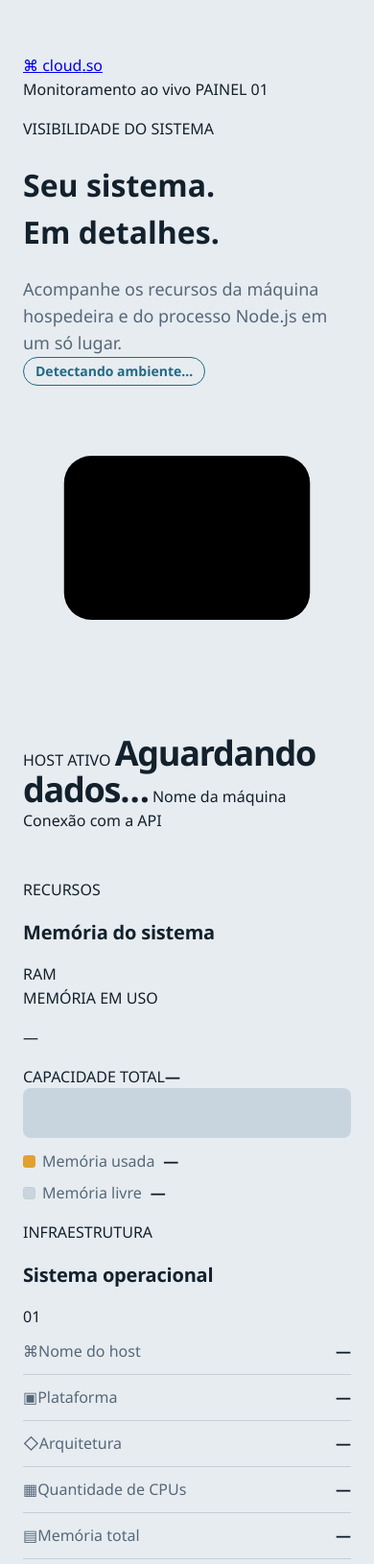
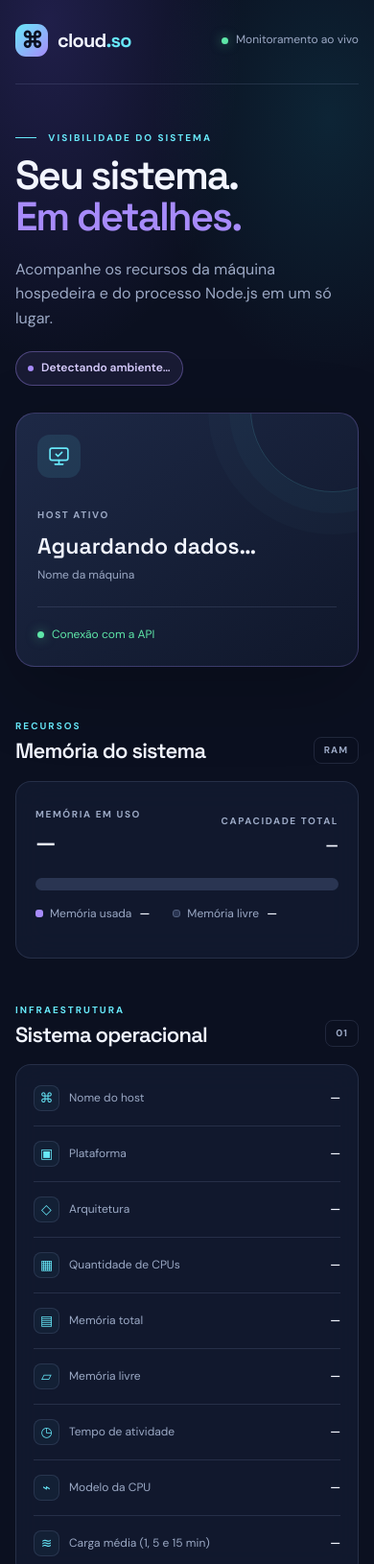
Before and after one commit to marini-krod/Fatec-ADS, a website: page cloud-so-app-render/public/index.html in a window 390 px wide. Shown: the top 1630 px of the page at 96% size. Drawn offline with Linux system fonts and the light colour scheme; no server answers.

Commit message:
Style Cloud SO dashboard with responsive dark theme

```diff
--- a/cloud-so-app-render/public/style.css
+++ b/cloud-so-app-render/public/style.css
@@ -1,221 +1,110 @@
 :root {
-  --fundo: #E7ECF0;
-  --tinta: #13212C;
-  --suave: #56687A;
-  --linha: #C3CED7;
-  --petroleo: #1E6A86;
-  --ambar: #E2A12E;
-  --livre: #C9D5DE;
-  --fonte: 'Manrope', 'Segoe UI', system-ui, -apple-system, sans-serif;
+  color-scheme: dark;
+  --fundo: #0b1020;
+  --painel: rgba(19, 27, 49, .82);
+  --painel-claro: #17213a;
+  --tinta: #f2f5ff;
+  --suave: #9ca9c5;
+  --linha: rgba(160, 177, 218, .15);
+  --roxo: #a78bfa;
+  --azul: #67e8f9;
+  --verde: #5ee6a8;
+  --ambar: #fbbf65;
+  --fonte: 'DM Sans', system-ui, sans-serif;
+  --titulo: 'Space Grotesk', system-ui, sans-serif;
 }
-
-@media (prefers-color-scheme: dark) {
-  :root {
-    --fundo: #16212A;
-    --tinta: #E6EDF2;
-    --suave: #93A6B6;
-    --linha: #2E3E4B;
-    --petroleo: #5FB3D1;
-    --ambar: #E8AE45;
-    --livre: #2B3B48;
-  }
+* { box-sizing: border-box; }
+html { scroll-behavior: smooth; }
+body {
+  margin: 0; min-height: 100vh; overflow-x: hidden;
+  background: var(--fundo); color: var(--tinta); font-family: var(--fonte);
+  font-size: 15px; line-height: 1.6; font-variant-numeric: tabular-nums;
 }
-
-* { box-sizing: border-box; }
-
-body {
-  margin: 0;
-  background: var(--fundo);
-  color: var(--tinta);
-  font-family: var(--fonte);
-  font-size: 1rem;
-  line-height: 1.55;
-  font-variant-numeric: tabular-nums;
+.fundo-decorativo {
+  position: absolute; inset: 0 0 auto; height: 620px; pointer-events: none; z-index: -1;
+  background: radial-gradient(ellipse at 13% 4%, rgba(115, 88, 238, .20), transparent 42%),
+              radial-gradient(ellipse at 88% 20%, rgba(27, 184, 208, .12), transparent 38%);
 }
-
-.pagina {
-  max-width: 60rem;
-  margin: 0 auto;
-  padding: 3.5rem 1.5rem 3rem;
+.pagina { width: min(100% - 48px, 1080px); margin: 0 auto; padding: 24px 0 30px; }
+.navegacao { display: flex; align-items: center; justify-content: space-between; padding: 8px 0 28px; border-bottom: 1px solid var(--linha); }
+.marca-app { display: inline-flex; gap: 10px; align-items: center; color: var(--tinta); text-decoration: none; font: 700 20px var(--titulo); letter-spacing: -.8px; }
+.marca-icone { display: grid; place-items: center; width: 34px; height: 34px; border-radius: 11px; color: #0b1020; font-size: 23px; background: linear-gradient(135deg, var(--azul), var(--roxo)); }
+.marca-destaque { color: var(--azul); }
+.nav-direita { display: flex; align-items: center; gap: 20px; color: var(--suave); font-size: 12px; }
+.indicador, .host-status { display: inline-flex; align-items: center; gap: 8px; }
+.ponto { width: 7px; height: 7px; display: inline-block; border-radius: 50%; background: var(--verde); box-shadow: 0 0 12px rgba(94, 230, 168, .55); flex: 0 0 auto; }
+.versao { border: 1px solid var(--linha); border-radius: 7px; padding: 4px 8px; letter-spacing: 1px; font-size: 10px; }
+.topo { display: grid; grid-template-columns: 1.25fr .75fr; align-items: center; gap: 48px; padding: 68px 0 72px; }
+.sobretitulo { margin: 0 0 10px; color: var(--azul); font-size: 10px; font-weight: 700; letter-spacing: 2px; }
+.linha-sobretitulo { display: inline-block; width: 22px; height: 1px; margin: 0 8px 3px 0; background: var(--azul); }
+h1, h2, p { margin-top: 0; }
+h1 { margin: 0; font: 600 clamp(42px, 6vw, 68px)/1.02 var(--titulo); letter-spacing: -3px; }
+h1 > span { color: var(--roxo); }
+.resumo { max-width: 500px; margin: 20px 0 22px; color: var(--suave); font-size: 16px; }
+.ambiente { display: inline-flex; align-items: center; gap: 8px; margin: 0; padding: 7px 12px; border: 1px solid rgba(167, 139, 250, .38); border-radius: 999px; color: #d9ceff; background: rgba(167, 139, 250, .09); font-size: 12px; font-weight: 600; }
+.ambiente::before { content: ''; width: 6px; height: 6px; border-radius: 50%; background: var(--roxo); }
+.ambiente.nuvem { color: #a5f3fc; border-color: rgba(103, 232, 249, .3); background: rgba(103, 232, 249, .08); }
+.ambiente.nuvem::before { background: var(--azul); }
+.cartao-host { position: relative; padding: 27px; border: 1px solid rgba(167, 139, 250, .24); border-radius: 20px; background: linear-gradient(145deg, rgba(31, 42, 72, .94), rgba(17, 24, 44, .92)); box-shadow: 0 24px 80px rgba(0, 0, 0, .22); overflow: hidden; }
+.cartao-host::after { content: ''; position: absolute; width: 170px; height: 170px; top: -90px; right: -60px; border-radius: 50%; border: 1px solid rgba(103, 232, 249, .16); box-shadow: 0 0 0 22px rgba(103, 232, 249, .025), 0 0 0 44px rgba(103, 232, 249, .02); }
+.host-icone { display: grid; place-items: center; width: 45px; height: 45px; margin-bottom: 25px; border-radius: 13px; color: var(--azul); background: rgba(103, 232, 249, .1); }
+.host-icone svg { width: 25px; height: 25px; fill: none; stroke: currentColor; stroke-width: 1.6; stroke-linecap: round; stroke-linejoin: round; }
+.rotulo-pequeno { color: var(--suave); font-size: 10px; font-weight: 700; letter-spacing: 1.6px; }
+.hostname { display: block; margin: 8px 0 3px; font: 600 23px/1.25 var(--titulo); overflow-wrap: anywhere; }
+.host-legenda { color: var(--suave); font-size: 12px; }
+.host-linha { height: 1px; margin: 22px 0 15px; background: var(--linha); }
+.host-status { color: var(--verde); font-size: 12px; }
+.secao { margin-bottom: 46px; }
+.secao-cabecalho { display: flex; align-items: end; justify-content: space-between; margin-bottom: 18px; }
+.secao-cabecalho .sobretitulo { margin-bottom: 4px; }
+h2 { margin: 0; font: 600 clamp(22px, 3vw, 28px)/1.2 var(--titulo); letter-spacing: -.8px; }
+.etiqueta, .secao-numero { color: var(--suave); border: 1px solid var(--linha); border-radius: 8px; padding: 5px 10px; font-size: 10px; font-weight: 700; letter-spacing: 1px; }
+.memoria-cartao, .fatos { border: 1px solid var(--linha); border-radius: 16px; background: var(--painel); backdrop-filter: blur(16px); }
+.memoria-cartao { padding: 25px 27px 20px; }
+.memoria-resumo { display: flex; align-items: end; justify-content: space-between; gap: 20px; margin-bottom: 22px; }
+.memoria-numero { margin: 5px 0 0; font: 600 clamp(24px, 4vw, 34px)/1.2 var(--titulo); color: var(--tinta); }
+.memoria-total { display: flex; flex-direction: column; align-items: end; gap: 5px; }
+.memoria-total strong { font-size: 15px; }
+.barra { position: relative; display: flex; height: 13px; border-radius: 99px; overflow: hidden; background: #2a3552; }
+.barra-usada { background: linear-gradient(90deg, #8b5cf6, #67e8f9); width: 0%; border-radius: 99px; transition: width .6s ease; min-width: 0; }
+.legenda { display: flex; flex-wrap: wrap; gap: 9px 24px; margin-top: 15px; }
+.legenda p { margin: 0; color: var(--suave); font-size: 12px; }
+.legenda strong { color: var(--tinta); margin-left: 5px; font-weight: 600; }
+.marca { display: inline-block; width: 8px; height: 8px; margin-right: 7px; border-radius: 3px; vertical-align: 0; }
+.marca.usada { background: var(--roxo); }.marca.livre { background: #2a3552; border: 1px solid #53617f; }
+.limite { position: absolute; z-index: 2; top: -3px; bottom: -3px; border-left: 2px dashed #fff; }
+.limite span { position: absolute; bottom: 20px; left: 5px; padding: 4px 7px; border-radius: 5px; background: var(--painel-claro); color: var(--azul); font-size: 10px; white-space: nowrap; }
+.nota { margin: 16px 0 0; color: var(--suave); font-size: 12px; }
+.fatos { display: grid; grid-template-columns: repeat(2, minmax(0, 1fr)); gap: 0 28px; margin: 0; padding: 8px 25px; }
+.fatos > div { display: flex; align-items: center; justify-content: space-between; gap: 16px; min-width: 0; padding: 15px 0; border-bottom: 1px solid var(--linha); }
+.fatos > div:nth-last-child(-n+2) { border-bottom: 0; }
+.fatos dt { display: flex; align-items: center; gap: 10px; color: var(--suave); font-size: 12px; }
+.fato-icone { display: grid; place-items: center; width: 27px; height: 27px; flex: 0 0 auto; border: 1px solid var(--linha); border-radius: 8px; color: var(--azul); background: rgba(103, 232, 249, .04); font-size: 14px; }
+.fatos dd { margin: 0; max-width: 55%; color: var(--tinta); font-size: 12px; font-weight: 600; text-align: right; overflow-wrap: anywhere; }
+.rodape { display: flex; align-items: center; justify-content: space-between; gap: 18px; margin-top: 58px; padding: 20px 0; border-top: 1px solid var(--linha); }
+.rodape-status { display: flex; align-items: center; gap: 11px; }
+.rodape-status > .ponto { width: 8px; height: 8px; }
+.rodape-status strong, .rodape-legenda { display: block; }
+.rodape-status strong { max-width: 650px; font-size: 12px; font-weight: 600; }
+.rodape-legenda { color: var(--suave); font-size: 11px; }
+button { display: inline-flex; align-items: center; gap: 8px; flex: 0 0 auto; padding: 10px 14px; border: 1px solid rgba(167, 139, 250, .45); border-radius: 9px; background: rgba(167, 139, 250, .09); color: #e4dcff; font: 600 12px var(--fonte); cursor: pointer; transition: background .2s, border-color .2s, transform .2s; }
+button:hover { background: rgba(167, 139, 250, .18); border-color: var(--roxo); transform: translateY(-1px); }
+button:focus-visible { outline: 2px solid var(--azul); outline-offset: 3px; }
+.erro { color: #fca5a5 !important; }
+.credito { margin: 0; color: #667391; text-align: center; font-size: 9px; font-weight: 700; letter-spacing: 2px; }
+.credito span { padding: 0 7px; color: var(--roxo); }
+@media (max-width: 700px) {
+  .pagina { width: min(100% - 32px, 560px); padding-top: 17px; }
+  .nav-direita { gap: 0; }.versao { display: none; }
+  .topo { grid-template-columns: 1fr; gap: 28px; padding: 48px 0 54px; }
+  h1 { letter-spacing: -2px; }
+  .cartao-host { padding: 22px; }
+  .fatos { grid-template-columns: 1fr; padding: 6px 18px; }
+  .fatos > div:nth-last-child(2) { border-bottom: 1px solid var(--linha); }
+  .fatos > div:last-child { border-bottom: 0; }
+  .fatos dd { max-width: 52%; }
+  .memoria-cartao { padding: 20px; }
+  .rodape { align-items: flex-start; flex-direction: column; margin-top: 42px; }
+  button { width: 100%; justify-content: center; }
 }
-
-/* ---------- topo: o nome da máquina é o protagonista ---------- */
-
-.topo { margin-bottom: 3rem; }
-
-.ambiente {
-  display: inline-block;
-  margin: 0 0 1rem;
-  padding: 0.2rem 0.75rem;
-  border: 1.5px solid var(--petroleo);
-  border-radius: 999px;
-  color: var(--petroleo);
-  font-weight: 700;
-  font-size: 0.875rem;
-}
-
-.ambiente.nuvem {
-  background: var(--petroleo);
-  color: var(--fundo);
-}
-
-.hostname {
-  margin: 0;
-  font-size: clamp(2.25rem, 7vw, 4.5rem);
-  font-weight: 800;
-  line-height: 1.02;
-  letter-spacing: -0.035em;
-  overflow-wrap: anywhere;
-}
-
-.resumo {
-  margin: 1rem 0 0;
-  max-width: 42rem;
-  color: var(--suave);
-  font-size: 1.125rem;
-}
-
-/* ---------- blocos ---------- */
-
-.bloco { margin-bottom: 3rem; }
-
-h2 {
-  margin: 0 0 1rem;
-  font-size: 1.25rem;
-  font-weight: 700;
-  letter-spacing: -0.01em;
-}
-
-/* ---------- barra de memória ---------- */
-
-.barra {
-  position: relative;
-  display: flex;
-  height: 4.5rem;
-  border-radius: 0.5rem;
-  overflow: hidden;
-  background: var(--livre);
-}
-
-.barra-usada {
-  background: var(--ambar);
-  width: 0%;
-  transition: width 0.6s ease;
-  min-width: 0;
-}
-
-.legenda {
-  display: flex;
-  flex-wrap: wrap;
-  gap: 0.5rem 2rem;
-  margin-top: 0.75rem;
-}
-
-.legenda p { margin: 0; color: var(--suave); }
-.legenda strong { color: var(--tinta); margin-left: 0.3rem; }
-
-.marca {
-  display: inline-block;
-  width: 0.8rem;
-  height: 0.8rem;
-  margin-right: 0.45rem;
-  border-radius: 0.2rem;
-  vertical-align: -0.05rem;
-}
-
-.marca.usada { background: var(--ambar); }
-.marca.livre { background: var(--livre); border: 1px solid var(--linha); }
-
-.limite {
-  position: absolute;
-  top: 0;
-  bottom: 0;
-  border-left: 3px dashed var(--petroleo);
-}
-
-.limite span {
-  position: absolute;
-  bottom: 0.4rem;
-  left: 0.4rem;
-  padding: 0.1rem 0.45rem;
-  border-radius: 0.25rem;
-  background: var(--petroleo);
-  color: var(--fundo);
-  font-size: 0.8rem;
-  white-space: nowrap;
-}
-
-.nota {
-  margin: 0.75rem 0 0;
-  max-width: 44rem;
-  color: var(--suave);
-  font-size: 0.925rem;
-}
-
-/* ---------- lista de fatos ---------- */
-
-.fatos {
-  margin: 0;
-  display: grid;
-  grid-template-columns: repeat(auto-fit, minmax(min(22rem, 100%), 1fr));
-  column-gap: 2.5rem;
-}
-
-.fatos > div {
-  display: flex;
-  justify-content: space-between;
-  gap: 1rem;
-  padding: 0.7rem 0;
-  border-bottom: 1px solid var(--linha);
-}
-
-.fatos dt { color: var(--suave); }
-
-.fatos dd {
-  margin: 0;
-  font-weight: 700;
-  text-align: right;
-  overflow-wrap: anywhere;
-}
-
-/* ---------- rodapé ---------- */
-
-.rodape {
-  display: flex;
-  flex-wrap: wrap;
-  align-items: center;
-  justify-content: space-between;
-  gap: 1rem;
-  color: var(--suave);
-  font-size: 0.925rem;
-}
-
-.rodape p { margin: 0; }
-
-button {
-  font: inherit;
-  font-weight: 700;
-  padding: 0.5rem 1rem;
-  border: 1.5px solid var(--tinta);
-  border-radius: 0.375rem;
-  background: transparent;
-  color: var(--tinta);
-  cursor: pointer;
-}
-
-button:hover { background: var(--tinta); color: var(--fundo); }
-
-button:focus-visible {
-  outline: 3px solid var(--petroleo);
-  outline-offset: 2px;
-}
-
-.erro { color: #B3261E; font-weight: 700; }
-
-@media (prefers-reduced-motion: reduce) {
-  .barra-usada { transition: none; }
-}
-
-@media (max-width: 30rem) {
-  .barra { height: 3.25rem; }
-}
+@media (prefers-reduced-motion: reduce) { *, *::before, *::after { scroll-behavior: auto !important; transition: none !important; } }
```
